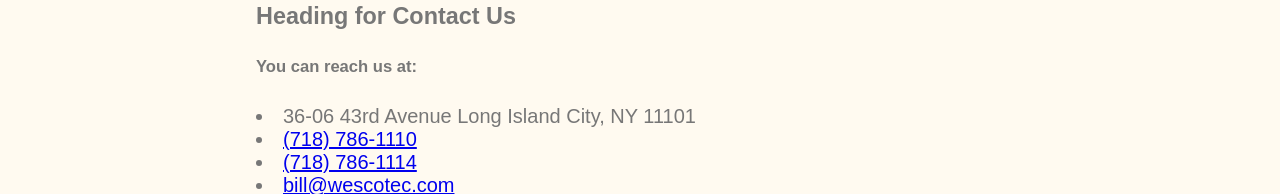
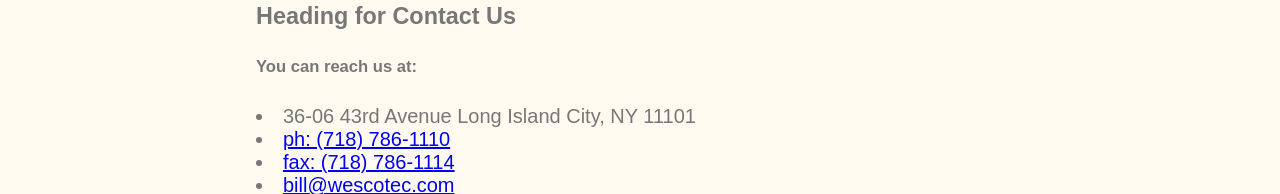
Before and after one commit to ts2562/ts2562.github.io, a plain HTML site: page index.html in a window 1280 px wide. Shown: the part 2257-2451 px from the top of the page. Drawn offline with Linux system fonts and the light colour scheme; grey boxes are pictures that could not be loaded.

Commit message:
tel + fax update

```diff
--- a/index.html
+++ b/index.html
@@ -58,8 +58,8 @@
     <h5 class="text-center">You can reach us at: </h5>
     <li>36-06 43rd Avenue
 Long Island City, NY 11101</li>
-    <li><a href="tel:+17187861110">(718) 786-1110</a></li>
-    <li><a href="tel:+17187861114">(718) 786-1114</a></li>
+    <li><a href="tel:+17187861110">ph: (718) 786-1110</a></li>
+    <li><a href="tel:+17187861114">fax: (718) 786-1114</a></li>
     <li><a href="mailto:bill@wescotec.com">bill@wescotec.com</a></li>
     <iframe width="600" height="450" frameborder="0" style="border:0" src="https://www.google.com/maps/embed/v1/place?q=Wesco%20Technologies%20Inc&key=AIzaSyA0AW-7F0BIjiKP_5zOLckEGbvYHMXUNTo" allowfullscreen></iframe>
   <!--
```
